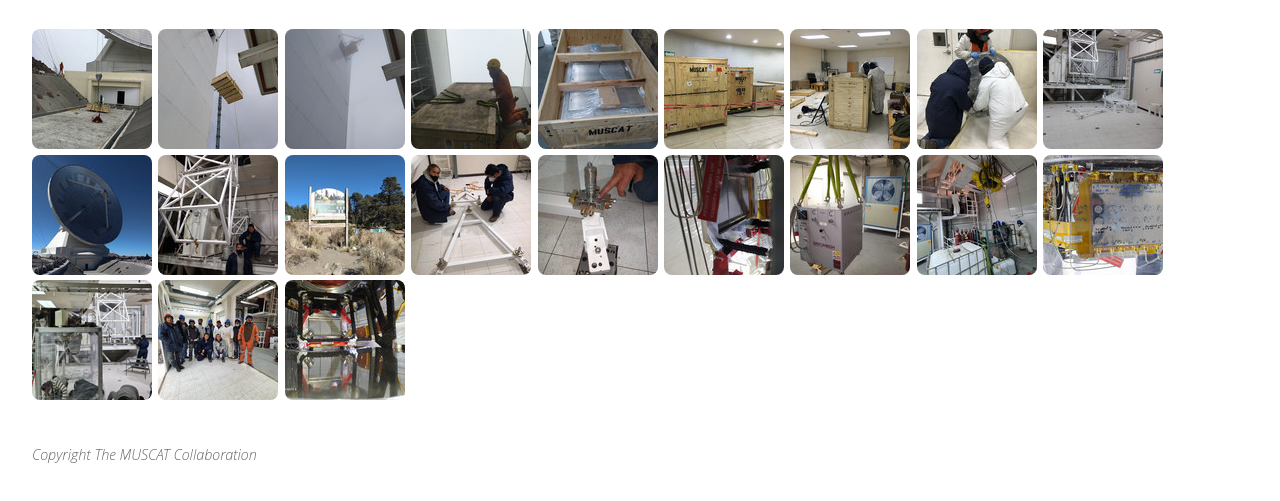
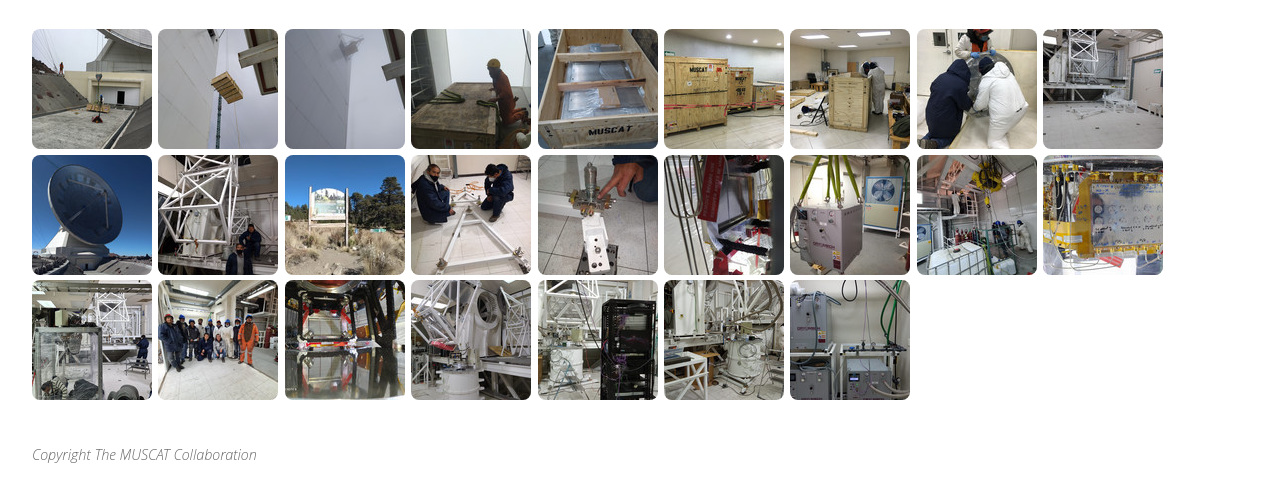
Before and after one commit to muscat-instrument/gallery, a plain HTML site: page Commissioning.html in a window 1280 px wide. Shown: the part 137-638 px from the top of the page. Drawn offline with Linux system fonts and the light colour scheme.

Commit message:
Deploying to gh-pages from  @ f3152725c2ae8291a75fc5ef7ed8cbe9667fcf55 🚀

```diff
--- a/Commissioning.html
+++ b/Commissioning.html
@@ -335,6 +335,62 @@
                      height="120"
                      alt="5e138d3b-641f-44da-a4a2-ef9fb4036c78.jpg" />
               </a>
+            </li>
+            <li data-src="media/large/Commissioning/a3559b75-0f21-4432-9f5b-29eb2d856b48.jpg"
+                data-sub-html=""
+                data-download-url="media/original/Commissioning/a3559b75-0f21-4432-9f5b-29eb2d856b48.jpg"
+
+                data-filename="a3559b75-0f21-4432-9f5b-29eb2d856b48.jpg"
+
+              >
+              <a href="media/original/Commissioning/a3559b75-0f21-4432-9f5b-29eb2d856b48.jpg">
+                <img src="media/thumbs/Commissioning/a3559b75-0f21-4432-9f5b-29eb2d856b48.jpg"
+                     width="120"
+                     height="120"
+                     alt="a3559b75-0f21-4432-9f5b-29eb2d856b48.jpg" />
+              </a>
+            </li>
+            <li data-src="media/large/Commissioning/d7372b21-11de-40df-b21e-0d58e9d8346b.jpg"
+                data-sub-html=""
+                data-download-url="media/original/Commissioning/d7372b21-11de-40df-b21e-0d58e9d8346b.jpg"
+
+                data-filename="d7372b21-11de-40df-b21e-0d58e9d8346b.jpg"
+
+              >
+              <a href="media/original/Commissioning/d7372b21-11de-40df-b21e-0d58e9d8346b.jpg">
+                <img src="media/thumbs/Commissioning/d7372b21-11de-40df-b21e-0d58e9d8346b.jpg"
+                     width="120"
+                     height="120"
+                     alt="d7372b21-11de-40df-b21e-0d58e9d8346b.jpg" />
+              </a>
+            </li>
+            <li data-src="media/large/Commissioning/f3518dfe-ccb3-4f0f-8be3-30d1883c6136.jpg"
+                data-sub-html=""
+                data-download-url="media/original/Commissioning/f3518dfe-ccb3-4f0f-8be3-30d1883c6136.jpg"
+
+                data-filename="f3518dfe-ccb3-4f0f-8be3-30d1883c6136.jpg"
+
+              >
+              <a href="media/original/Commissioning/f3518dfe-ccb3-4f0f-8be3-30d1883c6136.jpg">
+                <img src="media/thumbs/Commissioning/f3518dfe-ccb3-4f0f-8be3-30d1883c6136.jpg"
+                     width="120"
+                     height="120"
+                     alt="f3518dfe-ccb3-4f0f-8be3-30d1883c6136.jpg" />
+              </a>
+            </li>
+            <li data-src="media/large/Commissioning/95d3c87d-04e9-42b7-a4d6-901ea53fb5b9.jpg"
+                data-sub-html=""
+                data-download-url="media/original/Commissioning/95d3c87d-04e9-42b7-a4d6-901ea53fb5b9.jpg"
+
+                data-filename="95d3c87d-04e9-42b7-a4d6-901ea53fb5b9.jpg"
+
+              >
+              <a href="media/original/Commissioning/95d3c87d-04e9-42b7-a4d6-901ea53fb5b9.jpg">
+                <img src="media/thumbs/Commissioning/95d3c87d-04e9-42b7-a4d6-901ea53fb5b9.jpg"
+                     width="120"
+                     height="120"
+                     alt="95d3c87d-04e9-42b7-a4d6-901ea53fb5b9.jpg" />
+              </a>
             </li>  </ul>
 
       <!--
```
Also changed, not shown: index.html (+3 -3 lines), media/large/Commissioning/95d3c87d-04e9-42b7-a4d6-901ea53fb5b9.jpg (added), media/large/Commissioning/a3559b75-0f21-4432-9f5b-29eb2d856b48.jpg (added), media/large/Commissioning/d7372b21-11de-40df-b21e-0d58e9d8346b.jpg (added), media/large/Commissioning/f3518dfe-ccb3-4f0f-8be3-30d1883c6136.jpg (added), media/original/Commissioning/95d3c87d-04e9-42b7-a4d6-901ea53fb5b9.jpg (added), media/original/Commissioning/a3559b75-0f21-4432-9f5b-29eb2d856b48.jpg (added), media/original/Commissioning/d7372b21-11de-40df-b21e-0d58e9d8346b.jpg (added), media/original/Commissioning/f3518dfe-ccb3-4f0f-8be3-30d1883c6136.jpg (added), media/small/Commissioning/95d3c87d-04e9-42b7-a4d6-901ea53fb5b9.jpg (added), media/small/Commissioning/a3559b75-0f21-4432-9f5b-29eb2d856b48.jpg (added), media/small/Commissioning/d7372b21-11de-40df-b21e-0d58e9d8346b.jpg (added), media/small/Commissioning/f3518dfe-ccb3-4f0f-8be3-30d1883c6136.jpg (added), media/thumbs/Commissioning/95d3c87d-04e9-42b7-a4d6-901ea53fb5b9.jpg (added), 3 more files, 1 other file.
